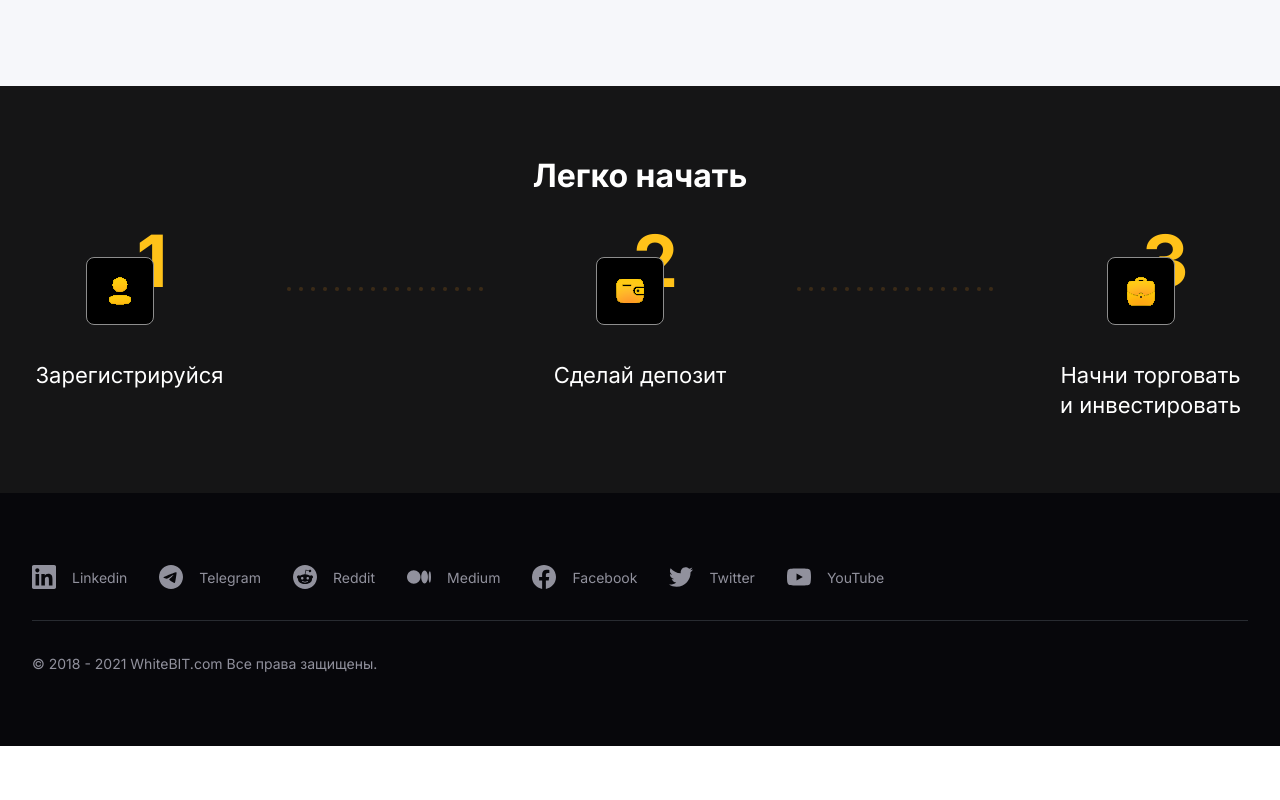
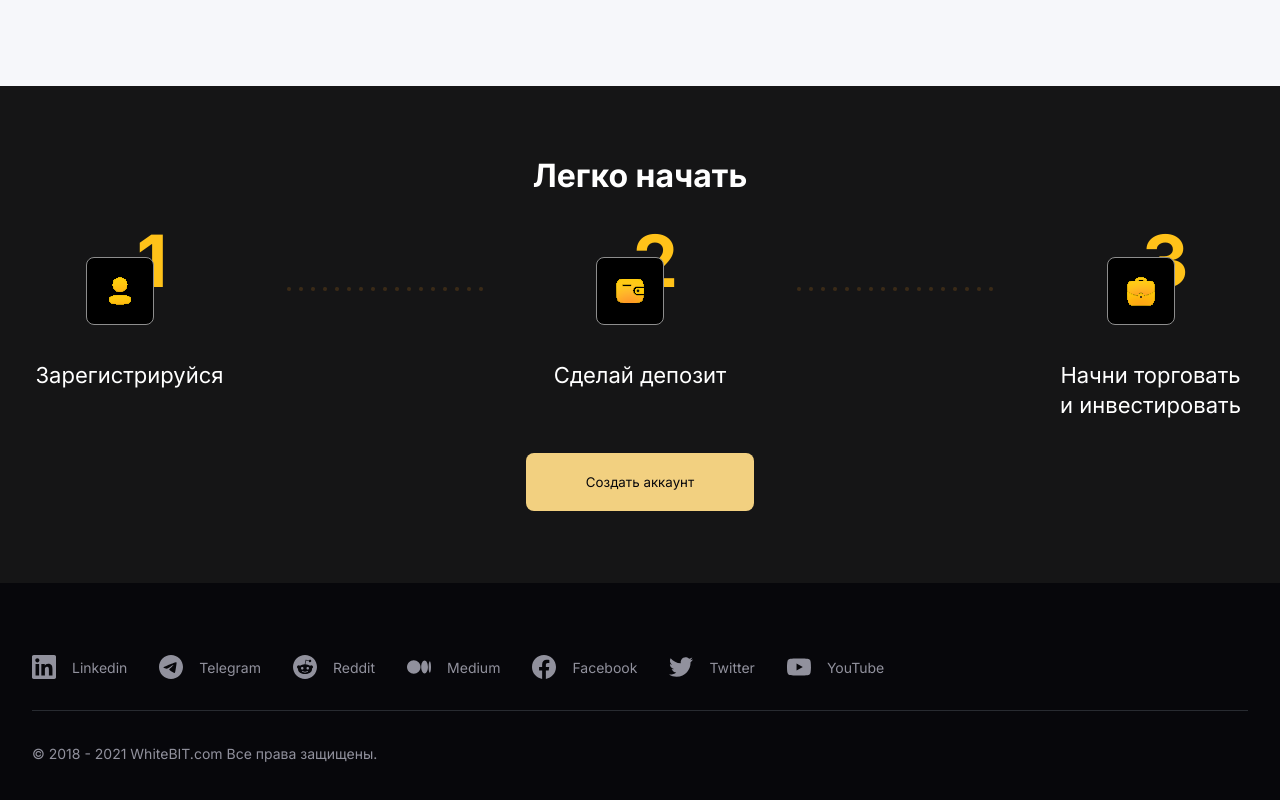
Before and after one commit to ghost-1995/whitebit, a plain HTML site: page index.html in a window 1280 px wide. Shown: the part 3492-4292 px from the top of the page. Before the commit the page ends 4238 px from the top, so only its background shows below. Drawn offline with nearby package versions, Linux system fonts and the light colour scheme.

Commit message:
Add files via upload

```diff
--- a/#source/scss/style.scss
+++ b/#source/scss/style.scss
@@ -536,6 +536,7 @@ h4{
 	&__row {
 		display: flex;
 		justify-content: space-between;
+		margin-bottom: $base*8;
 	}
 
 	&__col {
@@ -587,6 +588,11 @@ h4{
 	&__text {
 		font-size: 22px;
 		line-height: 136%;
+	}
+
+	&__button{
+		display: flex;
+		justify-content: center;
 	}
 }
 
--- a/index.html
+++ b/index.html
@@ -405,6 +405,9 @@
 							<div class="section-to-begin__text">Начни торговать и инвестировать</div>
 						</div>
 					</div>
+					<div class="section-to-begin__button">
+						<button class="button">Создать аккаунт</button>
+					</div>
 				</div>
 			</section>
 			<!-- / .to-begin -->
```
Also changed, not shown: css/style.css.
